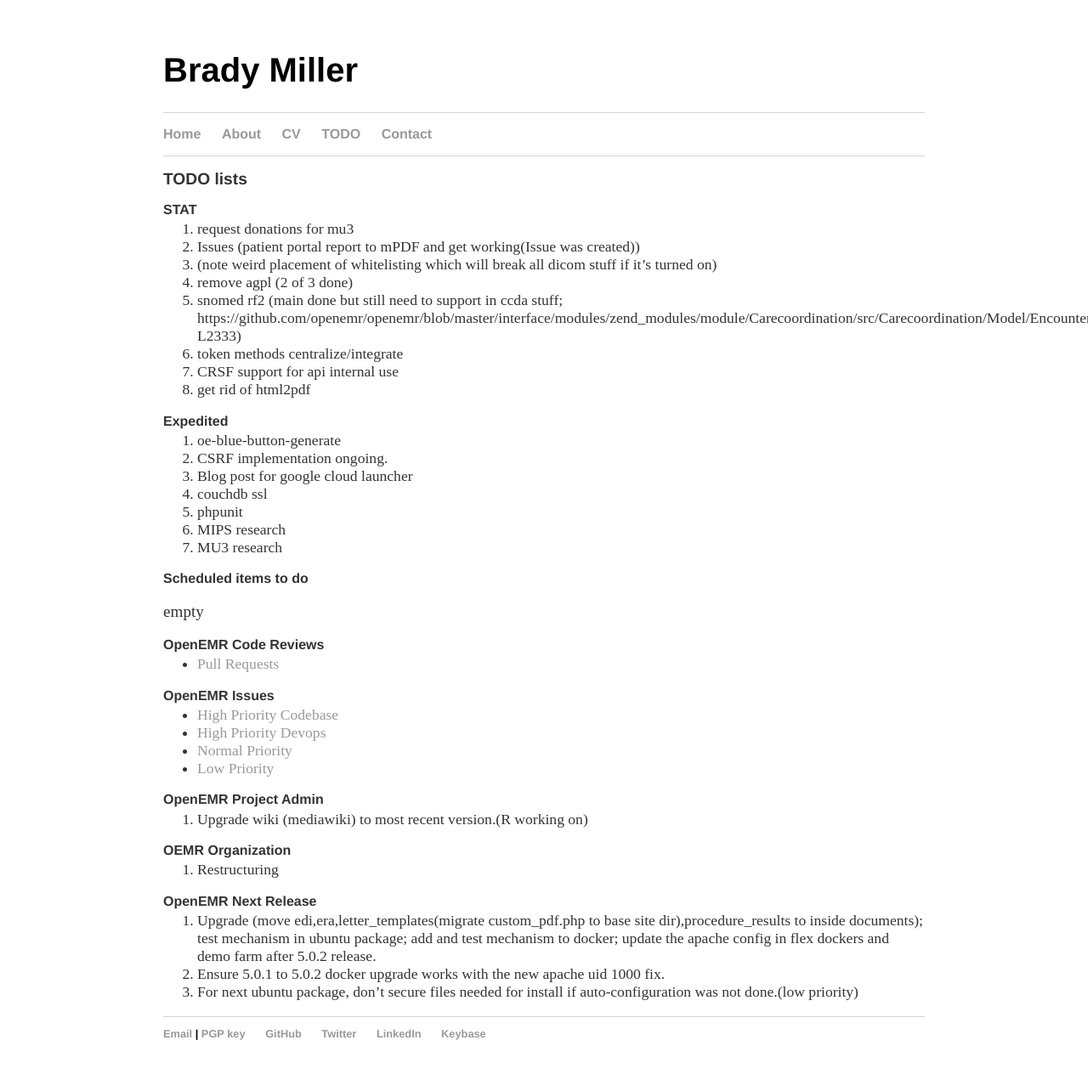
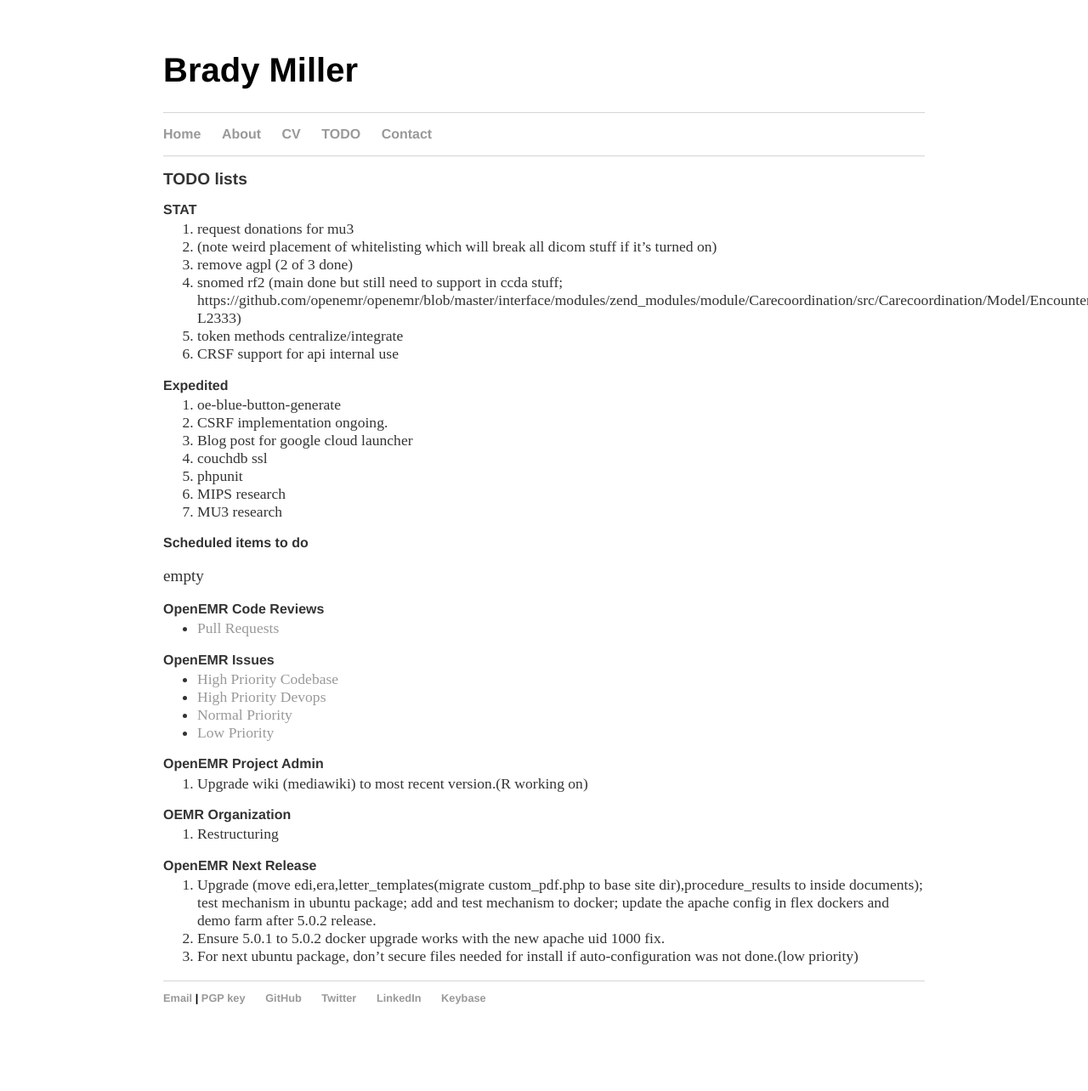
Before and after one commit to bradymiller/bradymiller.github.io, a Jekyll site: the page built from todo/index.md, in a window 1280 px wide. Shown: the whole page at 85% size. Built offline with Jekyll 4.4.1, drawn with Linux system fonts in a browser that asks for light colours; our own code applies the rules of GitHub Pages for plain Markdown files; after the commit the page ends 1242 px from its top, so only the background shows below that.

Commit message:
Update index.md

```diff
--- a/todo/index.md
+++ b/todo/index.md
@@ -5,13 +5,11 @@
 
 ### STAT
 1. request donations for mu3
-1. Issues (patient portal report to mPDF and get working(Issue was created))
 2. (note weird placement of whitelisting which will break all dicom stuff if it's turned on)
 1. remove agpl (2 of 3 done)
 1. snomed rf2 (main done but still need to support in ccda stuff; https://github.com/openemr/openemr/blob/master/interface/modules/zend_modules/module/Carecoordination/src/Carecoordination/Model/EncounterccdadispatchTable.php#L2316-L2333)
 1. token methods centralize/integrate
 1. CRSF support for api internal use
-1. get rid of html2pdf
 
 ### Expedited
 1. oe-blue-button-generate
```
